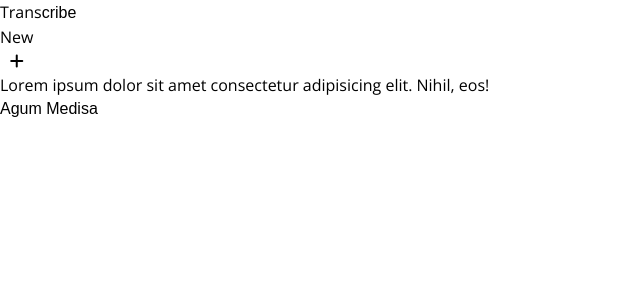
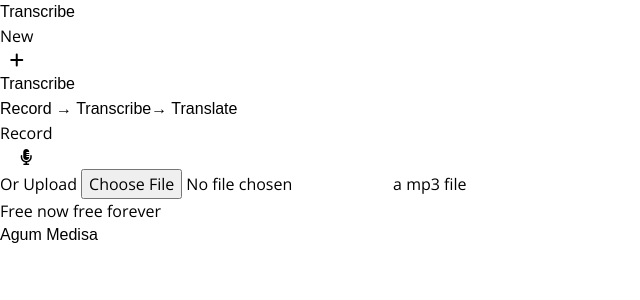
Before and after one commit to agummds/ml-react-app, a React (Vite) app: page / in a window 1280 px wide. Shown: the top 300 px of the page, without its empty margins (0-640 px from the left). Built offline with nearby package versions, Linux system fonts and the light colour scheme.

Commit message:
menambahan components dan style

```diff
--- a/src/App.jsx
+++ b/src/App.jsx
@@ -1,19 +1,14 @@
 import { useState } from 'react'
+import HomePage from './components/HomePage'
+import Header from './components/Header'
+
 
 function App() {
   return (
     <div className='flex flex-col p-4 max-w-[1000px] mx-auto w-full'>
       <section className='min-h-screen flex flex-col'>
-        <header className='flex item-center justify-between gp-6 p-4'>
-        <h1><span className='text-red-400'>Trans</span>cribe</h1>
-        <button className='flex items-center gap-1'>
-          <p>New</p>
-          <i className="fa-solid fa-plus"></i>
-        </button>
-        </header>
-        <main className='flex-1 p-4 flex flex-col justify-center'>
-        Lorem ipsum dolor sit amet consectetur adipisicing elit. Nihil, eos!
-        </main>
+        <Header/>
+        <HomePage/>
       </section>
     <h1 className='text-green-400'>Agum Medisa</h1>
     <footer>
--- /dev/null
+++ b/src/components/Header.jsx
@@ -0,0 +1,13 @@
+import React from "react";
+
+export default function Header(){
+    return(
+        <header className='flex item-center justify-between gp-6 p-4'>
+        <h1 className="font-semibold"><span className='text-red-400 bold'>Trans</span>cribe</h1>
+        <button className='flex items-center gap-1'>
+          <p>New</p>
+          <i className="fa-solid fa-plus"></i>
+        </button>
+        </header>
+    )
+}
--- /dev/null
+++ b/src/components/HomePage.jsx
@@ -0,0 +1,19 @@
+import React from "react";
+
+export default function HomePage(){
+    return(
+        <main className='flex-1 p-4 flex flex-col justify-center gap-2 text-center sm:gap-3 md:gap-4 justify-center pb-80'>
+            <h1 className="font-semibold text-4xl sm:text-5xl md:text-6xl "><span className="text-red-400 bold">Trans</span>cribe</h1>
+            <h3 className="font-semibold md:text-lg"> Record <span
+            className="text-red-400">&rarr;</span> Transcribe<span
+            className="text-red-400">&rarr;</span> Translate</h3>
+            <button className="flex items-center text-base justify-between gap-5 mx-auto w-72 max-w-full my-5">
+                <p>Record</p>
+                <i className="fa-solid fa-microphone-lines"></i>
+            </button>
+            <p className="text-base">Or  <label className="text-red-500 cursor pointer hover:text-red-500 duration-100"
+            >Upload <input className="hidden" type="file" accept=".mp3, .wave"></input></label>a mp3 file</p>
+            <p className="italic text-slate-400">Free now free forever</p>
+        </main>
+    )
+}
```
